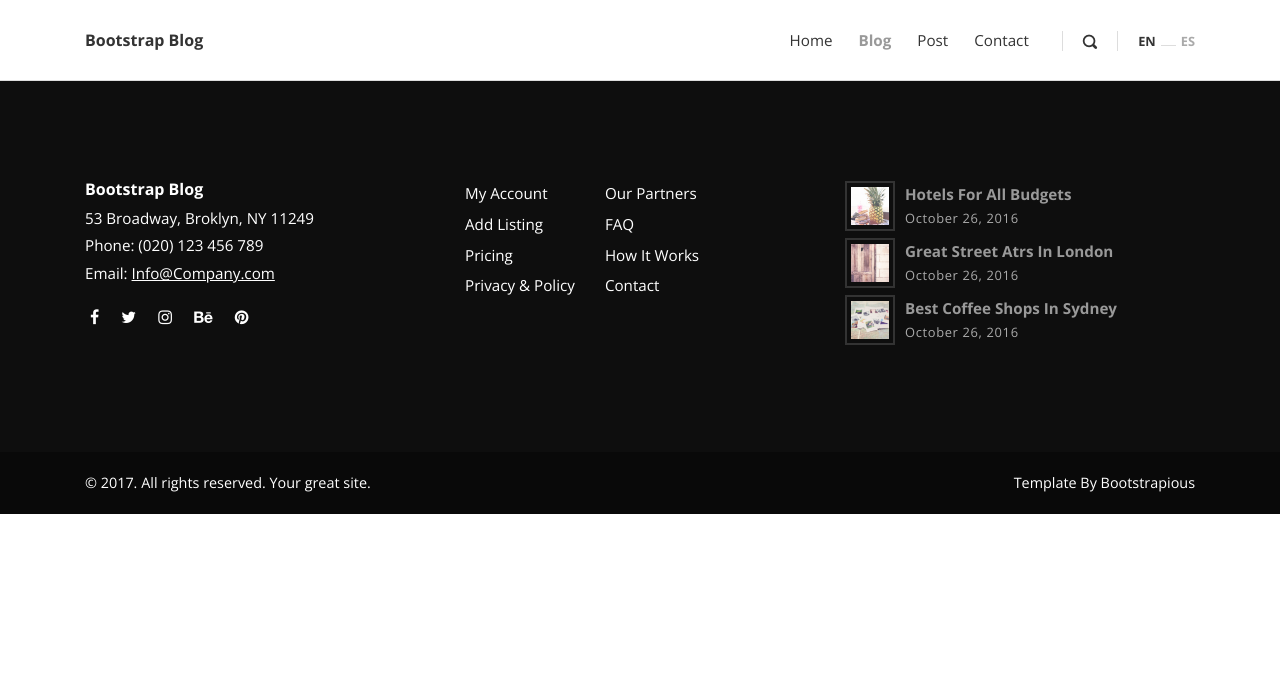
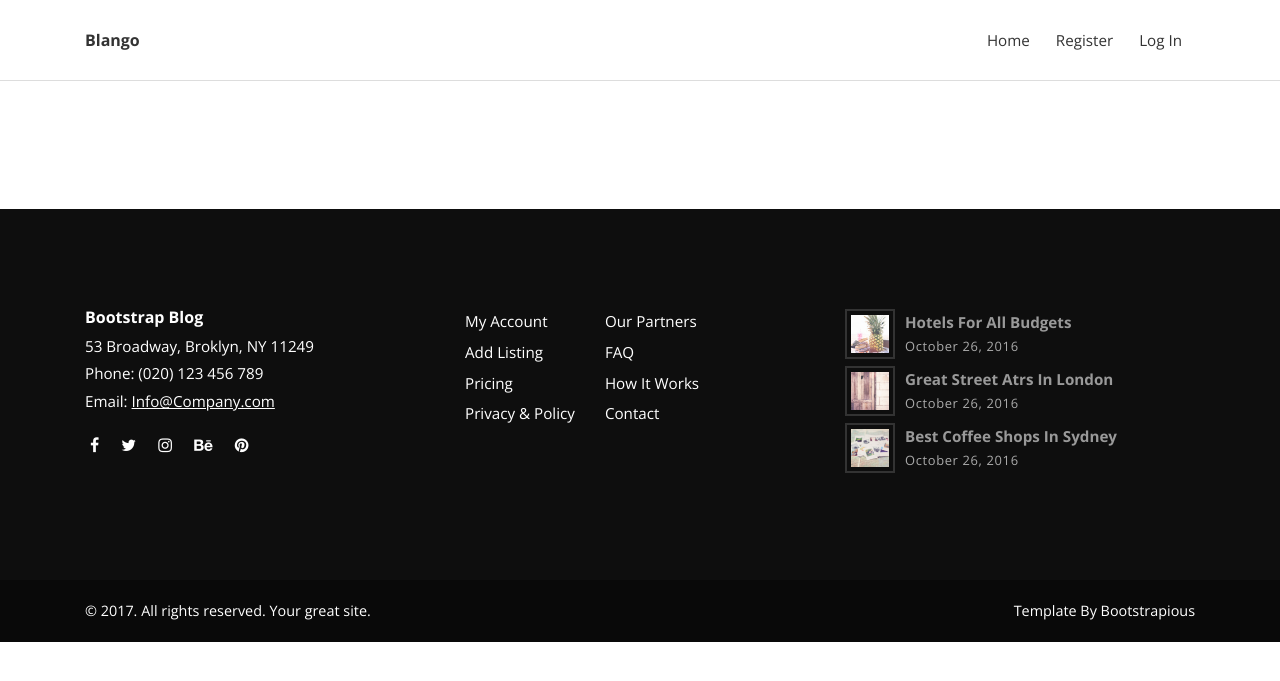
Before and after one commit to Joseph-Ajegetina/blogDjango, a Django app: template templates/base.html in a window 1280 px wide. Shown: the top 681 px of the page. Run offline with Django 3.2, Linux system fonts and the light colour scheme; the template is opened without the code that fills it, so the values that code supplies are empty; parts of the project's set-up code (start-up, migrations or seed data) failed here and were passed over; some libraries are stand-ins or nearby versions.

Commit message:
registrations with django-regitration login with django admin

```diff
--- a/blango_auth/models.py
+++ b/blango_auth/models.py
@@ -31,7 +31,7 @@ class BlangoUserManager(UserManager):
 # Create your models here.
 class User(AbstractUser):
     username = None
-    email = models.EmailField(_("email address"),unique=True,)
+    email = models.EmailField(("email address"),unique=True,)
     objects = BlangoUserManager()
     USERNAME_FIELD = "email"
     REQUIRED_FIELDS = []
--- a/blango_auth/views.py
+++ b/blango_auth/views.py
@@ -1,3 +1,8 @@
 from django.shortcuts import render
+from django.contrib.auth.decorators import login_required
 
+
+@login_required
+def profile(request):
+    return render(request, "blango_auth/profile.html")
 # Create your views here.
--- a/blog/views.py
+++ b/blog/views.py
@@ -12,7 +12,7 @@ logger = logging.getLogger(__name__)
 
 # Create your views here.
 
-@cache_page(300)
+# @cache_page(300)
 @vary_on_cookie
 def index(request):
     posts = Post.objects.filter(published_at__lte=timezone.now())
--- a/static/css/custom.css
+++ b/static/css/custom.css
@@ -1 +1,7 @@
-/* your styles go here */
+.navbar{
+  margin-bottom: 10%;
+}
+
+.main-footer{
+  margin-top: 5%;
+}
--- a/templates/base.html
+++ b/templates/base.html
@@ -24,9 +24,6 @@
     <link rel="stylesheet" href=" {% static 'css/custom.css' %} ">
     <!-- Favicon-->
     <link rel="shortcut icon" href="favicon.png">
-    <!-- Tweaks for older IEs--><!--[if lt IE 9]>
-        <script src="https://oss.maxcdn.com/html5shiv/3.7.3/html5shiv.min.js"></script>
-        <script src="https://oss.maxcdn.com/respond/1.4.2/respond.min.js"></script><![endif]-->
   </head>
   <body>
     <header class="header">
@@ -50,25 +47,24 @@
         <div class="container">
           <!-- Navbar Brand -->
           <div class="navbar-header d-flex align-items-center justify-content-between">
-            <!-- Navbar Brand --><a href="index.html" class="navbar-brand">Bootstrap Blog</a>
+            <!-- Navbar Brand --><a href="index.html" class="navbar-brand">Blango</a>
             <!-- Toggle Button-->
             <button type="button" data-toggle="collapse" data-target="#navbarcollapse" aria-controls="navbarcollapse" aria-expanded="false" aria-label="Toggle navigation" class="navbar-toggler"><span></span><span></span><span></span></button>
           </div>
           <!-- Navbar Menu -->
           <div id="navbarcollapse" class="collapse navbar-collapse">
             <ul class="navbar-nav ml-auto">
-              <li class="nav-item"><a href="index.html" class="nav-link ">Home</a>
+              <li class="nav-item"><a href="/" class="nav-link ">Home</a>
               </li>
-              <li class="nav-item"><a href="blog.html" class="nav-link active ">Blog</a>
-              </li>
-              <li class="nav-item"><a href="post.html" class="nav-link ">Post</a>
-              </li>
-              <li class="nav-item"><a href="#" class="nav-link ">Contact</a>
-              </li>
+
+              {% if request.user.is_active %}
+              <li class="nav-item" ><a class="nav-link" href="{% url "profile"%}">Profile</a></li>
+              <li class="nav-item" > <a class="nav-link" href="{% url "logout"%}">Log Out</a></li>
+              {% else %}
+              <li class="nav-item"> <a class="nav-link" href="{% url "django_registration_register" %}">Register</a>
+                <li class="nav-item"> <a class="nav-link" href="{% url "login" %}">Log In</a></li>
+              {% endif %}
             </ul>
-            <div class="navbar-text"><a href="#" class="search-btn"><i class="icon-search-1"></i></a></div>
-            <ul class="langs navbar-text"><a href="#" class="active">EN</a><span>           </span><a href="#">ES</a></ul>
-          </div>
         </div>
       </nav>
     </header>
--- a/templates/blog/index.html
+++ b/templates/blog/index.html
@@ -5,7 +5,7 @@
 
 {% block content %}
 <div class="container">
-    <div class="row">
+    <div class="row my-4">
       <!-- Latest Posts -->
       <main class="posts-listing col-lg-8">
         <div class="container">
--- a/templates/blog/post-comments.html
+++ b/templates/blog/post-comments.html
@@ -17,8 +17,6 @@
       </div>
     </div>
     {% endfor %}
-
-
   </div>
   {% if request.user.is_active %}
   <div class="add-comment">
--- a/templates/blog/post-detail.html
+++ b/templates/blog/post-detail.html
@@ -57,8 +57,6 @@
             {% cache 3600 recent_posts %}
             {% recent_posts post %}
             {% endcache %}
-
-
         </div>
         <!-- Widget [Categories Widget]-->
         <div class="widget categories">
```
Also changed, not shown: Blango/settings.py (+9 -4 lines), Blango/urls.py (+17 -3 lines), 1 other file.
